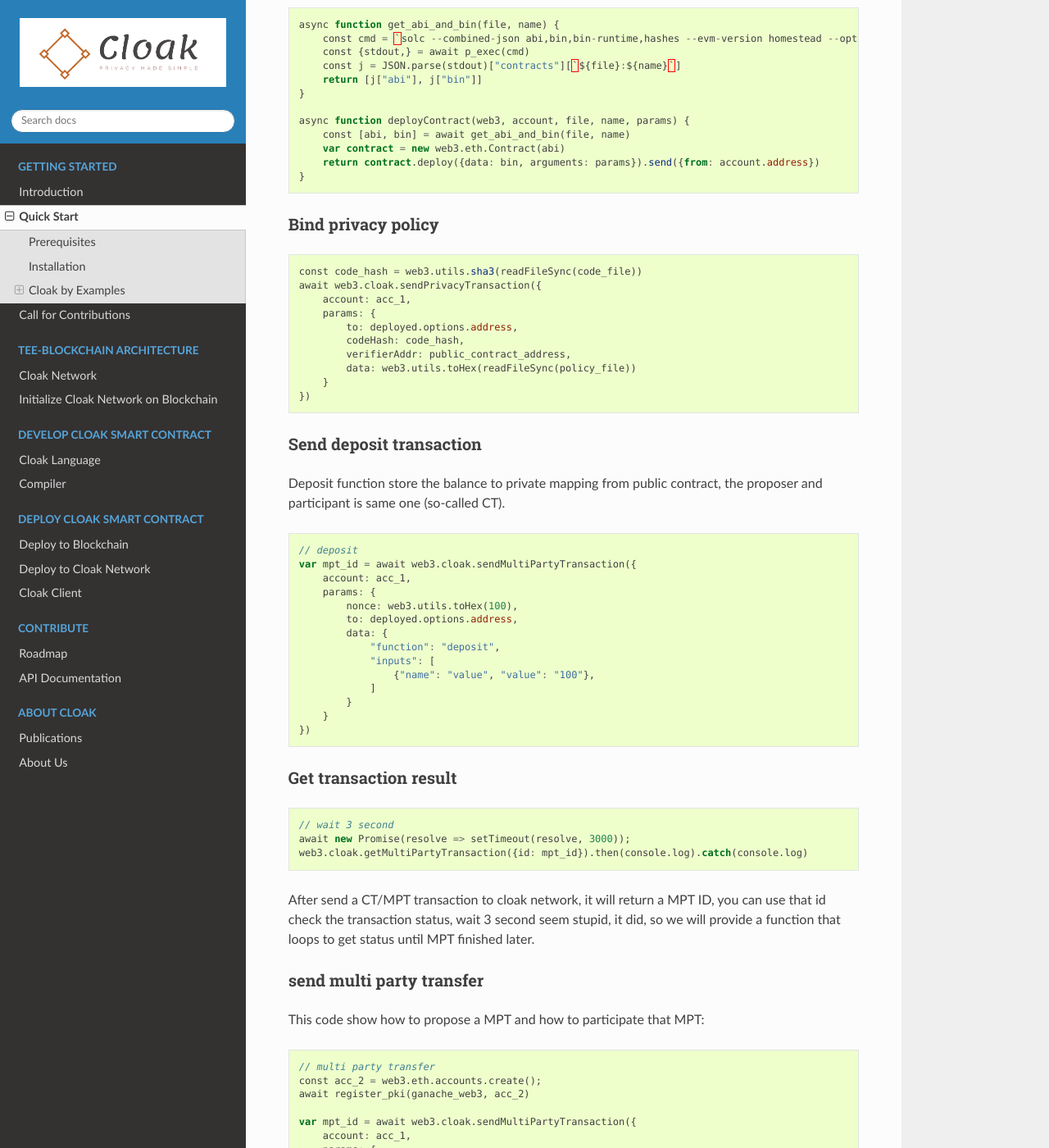
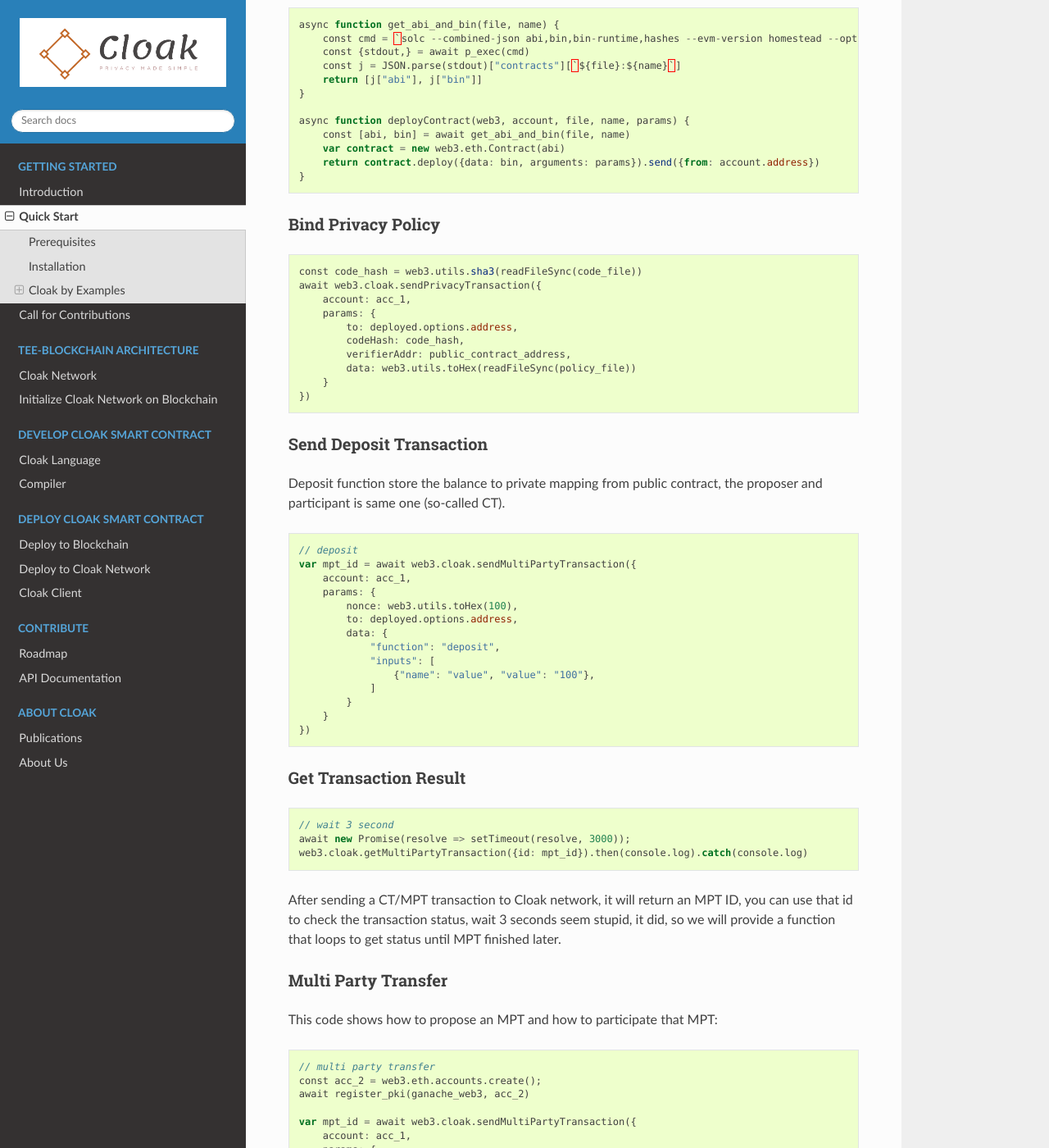
Before and after one commit to OxHainan/cloak-docs, a Sphinx documentation site: the page built from docs/source/started/quick-start.rst, in a window 1280 px wide and 1400 px high, scrolled down 3959 px. Shown: the whole window at 82% size. Built offline with Sphinx 7.4.7 and the Read the Docs theme 2.0.0, drawn with Linux system fonts in a browser that asks for light colours; some of the changed text lies outside the part shown.

Commit message:
Update quick-start.rst

```diff
--- a/docs/source/started/quick-start.rst
+++ b/docs/source/started/quick-start.rst
@@ -25,14 +25,14 @@
 Python 3, so you need to prepare an environment which includes a executable
 Python 3 and pip3, and its version is at least greater than 3.8.
 
-clone code:
+Clone code:
 
 .. code::
 
    git clone https://github.com/OxHainan/cloak-compiler.git
    cd cloak-compiler
 
-setup:
+Setup:
 
 .. code::
 
@@ -98,7 +98,7 @@
    private key: 0x55b99466a43e0ccb52a11a42a3b4e10bfba630e8427570035f6db7b5c22f689e
    address: 0xDC8FBC8Eb748FfeBf850D6B93a22C3506A465beE
 
-Compile cloak contract
+Compile Cloak Contract
 **********************
 
 .. code::
@@ -108,10 +108,10 @@
 There are three important files in output directory, including public_contract.sol, private_contract.sol and policy.json.
 
 * public_contract.sol: a solidity contract, it will be deployed to Blockchain.
-* private_contract.sol: a solidity contract, it will be deployed to Cloak-Tee and be executed by eEVM in TEE environment.
-* policy.json: privacy policy definition of the cloak contract binding to the private contract.
+* private_contract.sol: a solidity contract, it will be deployed to cloak-tee and be executed by eEVM in TEE environment.
+* policy.json: privacy policy definition of the Cloak contract binding to the private contract.
 
-Deploy public contract
+Deploy Public Contract
 ***********************
 To deploy public contract to blockchain, you can use web3(or others), but cloak-compiler provide a command that can easily finish it:
 
@@ -124,7 +124,7 @@
 We have writed a `sample <https://github.com/OxHainan/cloak-client/tree/main/samples/demo>`__ that uses cloak-client to show you how to register pk, deploy private contract, bind privacy policy and send MPT etc,
 next, we will step by step go through the cloak transaction workflow based on the sample.
 
-Register public key
+Register Public Key
 ***********************
 Before you execute an MPT, if you are the owner of some state data (*e.g.*, _manager in Demo contract),
 you need to register your public key to PKI contract,
@@ -171,9 +171,9 @@
      return web3.eth.sendSignedTransaction(signed.rawTransaction)
    }
 
-cloak web3
+Cloak Web3
 ***********************
-Cloak-client wraps a web3 Provider, so you can create a web3 object and create _manager account like:
+Cloak-client wraps a Web3 Provider, so you can create a web3 object and create _manager account like:
 
 .. code::
 
@@ -189,10 +189,10 @@
     const acc_1 = web3.eth.accounts.privateKeyToAccount("0x55b99466a43e0ccb52a11a42a3b4e10bfba630e8427570035f6db7b5c22f689e");
 
 `https://127.0.0.1:8000` is cloak-tee service host and port,
-because of encryption, cloak-tee can only accept https request, so you need to provide the network.pem of cloak network as CA, and a trusted user(cert and pk),
+because of encryption, cloak-tee can only accept https request, so you need to provide the network.pem of Cloak network as CA, and a trusted user(cert and pk),
 `args[0]` is directory of the three file, if you use cloak.py setup your cloak-tee, it will be workerspace/sanbox_common under cloak-tee build directory.
 
-Deploy private contract
+Deploy Private Contract
 ************************
 Deploy private contract is more like standard web3 except the web3 object is wrapped by ``CloakProvider``:
 
@@ -212,7 +212,7 @@
     }
 
 
-Bind privacy policy
+Bind Privacy Policy
 ************************
 
 .. code::
@@ -228,7 +228,7 @@
         }
     })
 
-Send deposit transaction
+Send Deposit Transaction
 *************************
 Deposit function store the balance to private mapping from public contract, the proposer and participant is same one (so-called CT).
 
@@ -249,7 +249,7 @@
         }
     })
 
-Get transaction result
+Get Transaction Result
 **************************
 
 .. code::
@@ -258,12 +258,12 @@
     await new Promise(resolve => setTimeout(resolve, 3000));
     web3.cloak.getMultiPartyTransaction({id: mpt_id}).then(console.log).catch(console.log)
 
-After send a CT/MPT transaction to cloak network, it will return a MPT ID, you can use that id check the transaction status,
-wait 3 second seem stupid, it did, so we will provide a function that loops to get status until MPT finished later.
+After sending a CT/MPT transaction to Cloak network, it will return an MPT ID, you can use that id to check the transaction status,
+wait 3 seconds seem stupid, it did, so we will provide a function that loops to get status until MPT finished later.
 
-send multi party transfer
+Multi Party Transfer
 **************************
-This code show how to propose a MPT and how to participate that MPT:
+This code shows how to propose an MPT and how to participate that MPT:
 
 .. code::
 
```
